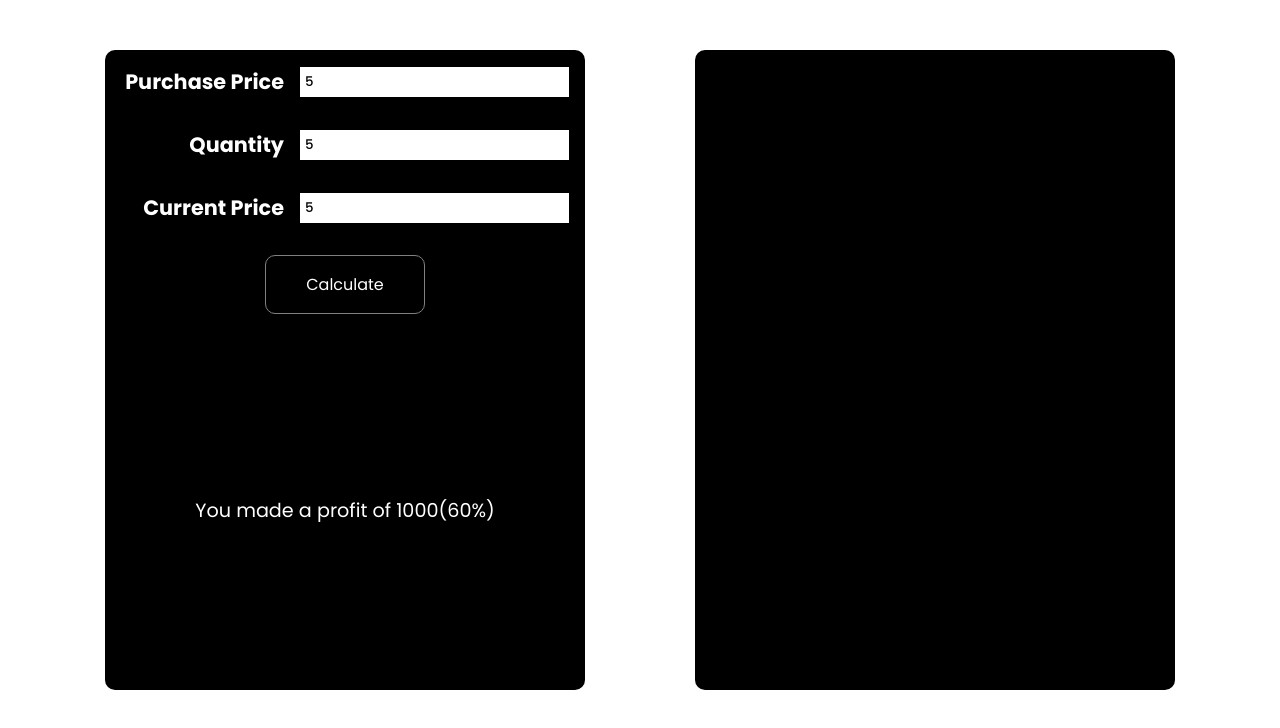
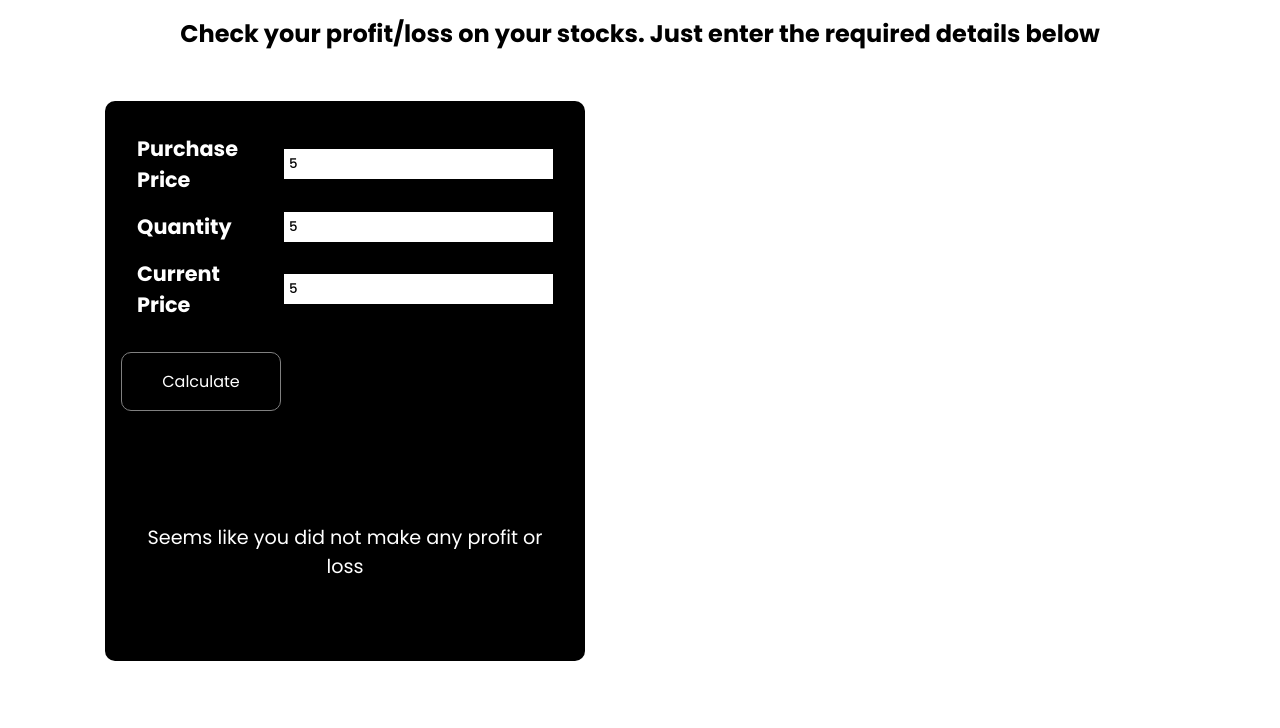
Before and after one commit to ParthParolekar/Profit-Loss-Stocks, a plain HTML site: page index.html in a window 1280 px wide. Both pictures are taken after typing "5", "5", "5" into the empty fields and a click on the button "Calculate". Drawn offline with Linux system fonts and the light colour scheme.

Commit message:
profit/loss calculation complete

```diff
--- a/app.js
+++ b/app.js
@@ -0,0 +1,56 @@
+const userInput = document.querySelectorAll(".input");
+const form = document.querySelector(".form");
+const result = document.querySelector(".result");
+const calculateBtn = document.querySelector("#calculate-btn");
+let showGIF = document.querySelector(".gif-container");
+
+form.addEventListener("submit", calculate);
+
+function calculate(e) {
+  e.preventDefault();
+
+  showGIF.innerHTML = "";
+
+  let costPrice = userInput[0].value;
+  let qty = userInput[1].value;
+  let sellingPrice = userInput[2].value;
+
+  costPrice = Number(costPrice);
+  qty = Number(qty);
+  sellingPrice = Number(sellingPrice);
+
+  if (costPrice > 0 || qty > 0 || sellingPrice > 0) {
+    //for profit
+    if (sellingPrice > costPrice) {
+      let profitPerShare = sellingPrice - costPrice;
+      let profit = profitPerShare * qty;
+      let profitInPercent = (profitPerShare * 100) / costPrice;
+
+      result.innerText = `Congrats! You made a profit of ${profit}Rs(${profitInPercent.toFixed(
+        2
+      )}%)`;
+
+      if (profitInPercent >= 50) {
+        showGIF.innerHTML =
+          '<img src="https://media.tenor.com/images/46db66113e0bf94ff7b93bfda73574e5/tenor.gif" alt="" />';
+      }
+    } else if (costPrice > sellingPrice) {
+      let lossPerShare = costPrice - sellingPrice;
+      let loss = lossPerShare * qty;
+      let lossInPercent = (lossPerShare * 100) / costPrice;
+
+      result.innerText = `You made a loss of ${loss}Rs(${lossInPercent.toFixed(
+        2
+      )}%). Hard Luck:(`;
+
+      if (lossInPercent >= 50) {
+        showGIF.innerHTML =
+          '<img src="https://i.redd.it/d6wqu7h9yvv21.gif" alt="" />';
+      }
+    } else {
+      result.innerText = `Seems like you did not make any profit or loss`;
+    }
+  } else {
+    alert("Please enter the amount above 0");
+  }
+}
--- a/index.html
+++ b/index.html
@@ -13,11 +13,12 @@
     <title>Profit and Loss</title>
   </head>
   <body>
-    <main>
+      <h2 class="about">Check your profit/loss on your stocks. Just enter the required details below</h1>
+    <main class="main">
       <div class="container calculation-container">
         <div class="flex-column">
           <form name="" class="form margin">
-            <label>
+            <label class="margin">
               <h4 class="input-type">Purchase Price</h4>
               <input
                 class="input"
@@ -27,10 +28,8 @@
                 required
               />
             </label>
-          </form>
 
-          <form name="" class="form margin">
-            <label>
+            <label class="margin">
               <h4 class="input-type">Quantity</h4>
               <input
                 class="input"
@@ -40,10 +39,8 @@
                 required
               />
             </label>
-          </form>
 
-          <form name="" class="form margin">
-            <label>
+            <label class="margin">
               <h4 class="input-type">Current Price</h4>
               <input
                 class="input"
@@ -53,19 +50,16 @@
                 required
               />
             </label>
+
+            <button id="calculate" type="submit">Calculate</button>
           </form>
-
-          <button id="calculate">Calculate</button>
         </div>
 
-        <div class="result">You made a profit of 1000(60%)</div>
+        <div class="result"></div>
       </div>
       <div class="container gif-container">
         <!-- <img src="https://i.redd.it/d6wqu7h9yvv21.gif" alt="" /> -->
-        <!-- <img
-          src="https://media.tenor.com/images/46db66113e0bf94ff7b93bfda73574e5/tenor.gif"
-          alt=""
-        /> -->
+        <!-- <img src="https://media.tenor.com/images/46db66113e0bf94ff7b93bfda73574e5/tenor.gif" alt="" /> -->
       </div>
     </main>
 
--- a/style.css
+++ b/style.css
@@ -9,7 +9,12 @@ body {
   font-family: "Poppins";
 }
 
-main {
+.about {
+  text-align: center;
+  margin-top: 1rem;
+}
+
+.main {
   margin: 50px;
   display: flex;
   justify-content: space-around;
@@ -19,7 +24,7 @@ main {
 img {
   /* object-fit: cover; */
   max-width: 60vh;
-  height: 80vh;
+  height: 70vh;
   border-radius: 10px;
 }
 
@@ -38,11 +43,15 @@ img {
 .container {
   background: var(--seconday);
   border-radius: 10px;
-  height: 80vh;
+  height: 70vh;
   width: 60vh;
   display: flex;
   flex-direction: column;
   /* align-items: center; */
+}
+
+.gif-container {
+  background: var(--primary);
 }
 
 .calc .flex {
```
